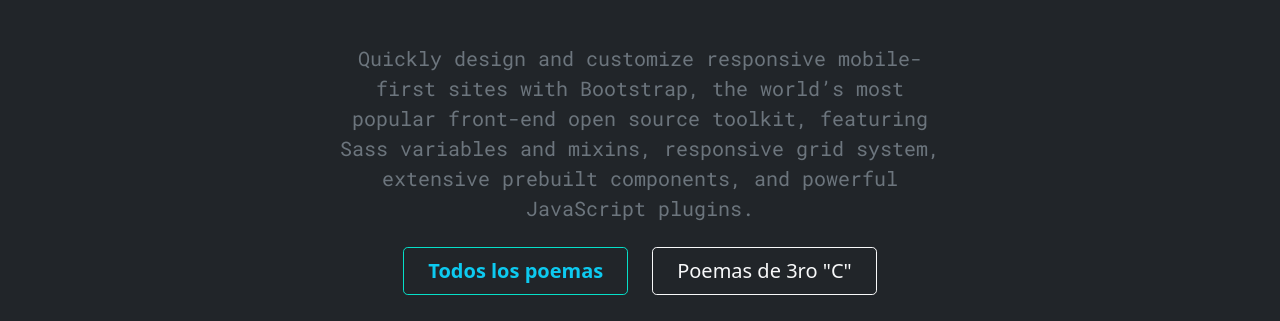
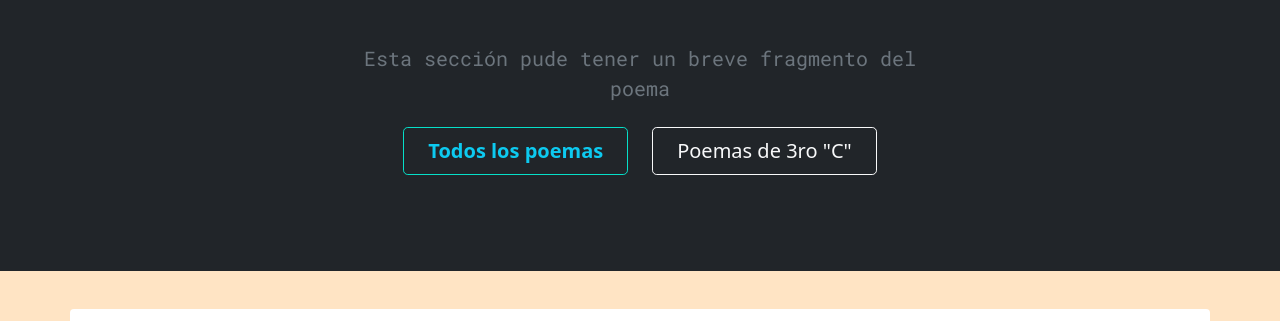
Before and after one commit to dannyjeri/poemas3ro, a plain HTML site: page plantilla.html in a window 1280 px wide. Shown: the part 159-480 px from the top of the page. Drawn offline with nearby package versions, Linux system fonts and the light colour scheme; a web font is replaced by a local one.

Commit message:
Update plantilla.html
Actualizado

```diff
--- a/plantilla.html
+++ b/plantilla.html
@@ -25,9 +25,7 @@
             <div class="py-5">
                 <h1 class="display-5 fw-bold text-white">Dark mode hero</h1>
                 <div class="col-lg-6 mx-auto">
-                    <p class="fs-5 mb-4">Quickly design and customize responsive mobile-first sites with Bootstrap, the
-                        world’s most popular front-end open source toolkit, featuring Sass variables and mixins,
-                        responsive grid system, extensive prebuilt components, and powerful JavaScript plugins.</p>
+                    <p class="fs-5 mb-4">Esta sección pude tener un breve fragmento del poema</p>
                     <div class="d-grid gap-2 d-sm-flex justify-content-sm-center">
                         <a href="index.html"><button type="button"
                                 class="btn btn-outline-info btn-lg px-4 me-sm-3 fw-bold">Todos los poemas</button></a>
```
